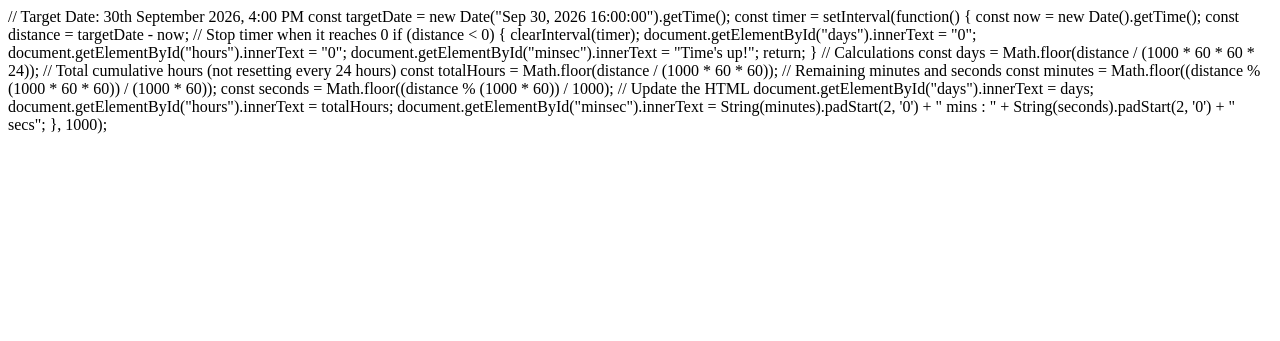
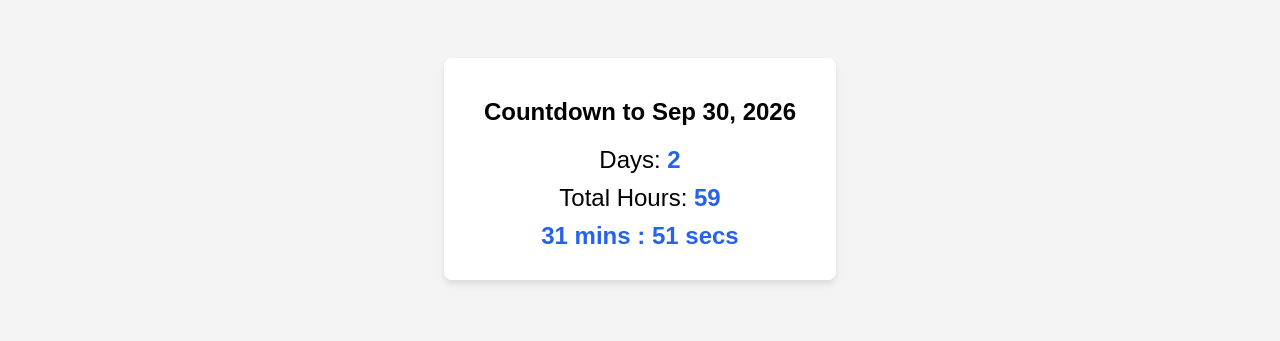
Before and after one commit to rahulrajagopal1996-debug/LWD-TIMER, a plain HTML site: page index.html in a window 1280 px wide. Drawn offline with Linux system fonts and the light colour scheme.

Commit message:
Update index.html

```diff
--- a/index.html
+++ b/index.html
@@ -1,11 +1,31 @@
-// Target Date: 30th September 2026, 4:00 PM
+<!DOCTYPE html>
+<html lang="en">
+<head>
+  <meta charset="UTF-8">
+  <title>Countdown Timer</title>
+  <style>
+    body { font-family: sans-serif; text-align: center; padding: 50px; background: #f4f4f4; }
+    .timer-box { display: inline-block; background: #fff; padding: 20px 40px; border-radius: 8px; box-shadow: 0 4px 6px rgba(0,0,0,0.1); }
+    .unit { font-size: 24px; margin: 10px 0; }
+    span { font-weight: bold; color: #2563eb; }
+  </style>
+</head>
+<body>
+
+  <div class="timer-box">
+    <h2>Countdown to Sep 30, 2026</h2>
+    <div class="unit">Days: <span id="days">0</span></div>
+    <div class="unit">Total Hours: <span id="hours">0</span></div>
+    <div class="unit"><span id="minsec">00 mins : 00 secs</span></div>
+  </div>
+
+  <script>
     const targetDate = new Date("Sep 30, 2026 16:00:00").getTime();
 
     const timer = setInterval(function() {
         const now = new Date().getTime();
         const distance = targetDate - now;
 
-    // Stop timer when it reaches 0
         if (distance < 0) {
             clearInterval(timer);
             document.getElementById("days").innerText = "0";
@@ -14,22 +34,17 @@ const timer = setInterval(function() {
             return;
         }
 
-    // Calculations
         const days = Math.floor(distance / (1000 * 60 * 60 * 24));
-
-    // Total cumulative hours (not resetting every 24 hours)
         const totalHours = Math.floor(distance / (1000 * 60 * 60));
-
-    // Remaining minutes and seconds
         const minutes = Math.floor((distance % (1000 * 60 * 60)) / (1000 * 60));
         const seconds = Math.floor((distance % (1000 * 60)) / 1000);
 
-    // Update the HTML
         document.getElementById("days").innerText = days;
         document.getElementById("hours").innerText = totalHours;
-
         document.getElementById("minsec").innerText =
             String(minutes).padStart(2, '0') + " mins : " +
             String(seconds).padStart(2, '0') + " secs";
-
     }, 1000);
+  </script>
+</body>
+</html>
```
Lines whose indentation alone changed are shown as unchanged.
